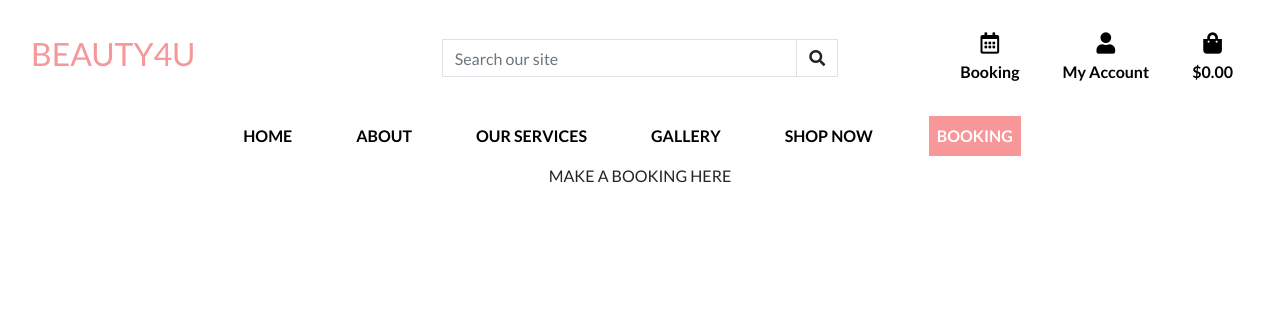
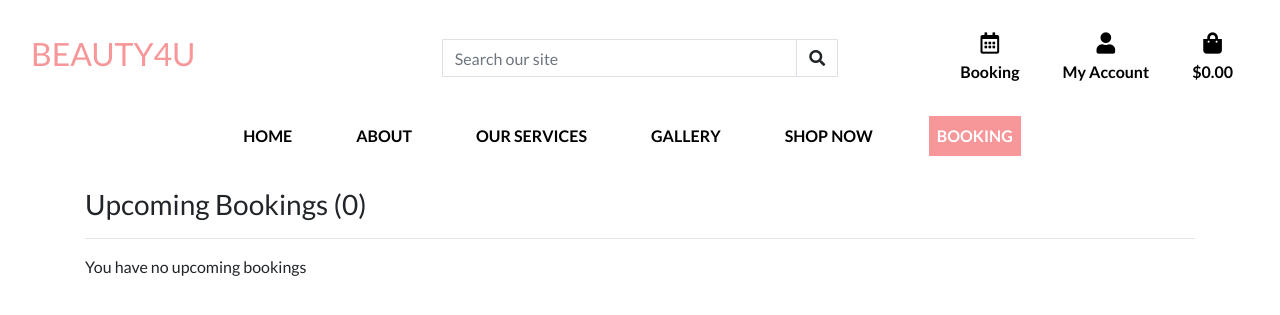
Before and after one commit to Code-Institute-Submissions/beauty4u, a Django app: page /booking/ in a window 1280 px wide. Shown: the top 315 px of the page. Run offline with Django 3.2, Linux system fonts and the light colour scheme; the visitor is signed in with stand-in values (Sample User, id 1); data comes from the database, SQL or seed files in the repository; some libraries are stand-ins or nearby versions.

Commit message:
added new field to bookings model - Tested creating and displaying bookings based on username - Added user log in needed for booking page

```diff
--- a/booking/models.py
+++ b/booking/models.py
@@ -32,10 +32,10 @@ class Bookings(models.Model):
     class Meta:
         verbose_name_plural = "Bookings"
 
-    customer_name = models.CharField(max_length=254)
-    booking_made = models.DateTimeField(auto_now=True)
-    service = models.CharField(max_length=254)
-    time = models.CharField(max_length=254)
+    username = models.CharField(max_length=254, null=True, blank=True)
+    customer_name = models.CharField(max_length=254, null=True, blank=True)
+    service = models.CharField(max_length=254, null=True, blank=True)
+    time = models.CharField(max_length=254, null=True, blank=True)
 
 
     def __str__(self):
--- a/booking/templates/booking/booking.html
+++ b/booking/templates/booking/booking.html
@@ -10,5 +10,24 @@
 {% endblock %}
 
 {% block content %}
-<p class="text-center">MAKE A BOOKING HERE</p>
+<!--If the user has upcoming bookings-->
+<div class="container mt-4">
+    <div class="row">
+        <div class="col-12">
+        <h3>Upcoming Bookings ({{ bookings|length}})</h3>
+        <hr/>
+        <!--Check if the user has any bookings against there user name-->
+        {% if bookings %}
+        {% for booking in bookings %}
+        {{ booking.customer_name }}
+        {{ booking.service }}
+        {{ booking.time }}
+        <hr/>
+        {% endfor %}
+        {% else %}
+        <p>You have no upcoming bookings</p>
+        {% endif %}
+        </div>
+    </div>
+</div>
 {% endblock %}
--- a/booking/views.py
+++ b/booking/views.py
@@ -1,6 +1,29 @@
-from django.shortcuts import render
+from django.shortcuts import render, get_object_or_404, redirect, reverse
+from django.contrib.auth.decorators import login_required
+from django.db.models import Q
+from .models import Bookings
 
+""" Login Required to view this app - if not logged in - redirect to login"""
+@login_required(login_url='/accounts/login/')
 # Create your views here.
 def booking (request):
-    context =  {}
+
+    username = request.user.username
+    bookings = Bookings.objects.all()
+
+    new_booking = Bookings(username="dkoneill", customer_name="David O Neill", service="Blow Dry", time="3pm")
+    new_booking.save()
+
+    if not request.user.is_authenticated:
+        return redirect(reverse('accounts/login'))
+
+
+    queries = Q(username__icontains= request.user.username)
+    bookings = bookings.filter(queries)
+
+
+    context =  {
+        'bookings': bookings,
+        'username': username
+    }
     return render(request, 'booking/booking.html', context)
--- a/static/css/base.css
+++ b/static/css/base.css
@@ -96,7 +96,10 @@ line-height: 30px;
 }
 
 
+.message-container {
+margin-top: 164px !important;
 
+}
 
 
 
@@ -117,6 +120,8 @@ right: 0;
 z-index: 19999;
 }
 
+
+
 .header-container {
 padding-top: 164px;
 }
--- a/templates/base.html
+++ b/templates/base.html
@@ -71,10 +71,10 @@ Organise in blocks to extend or replace as necessary
                 <ul class="list-inline list-unstyled text-center text-lg-right my-0 pr-lg-3">
                     <!--Bookings-->
                     <li class="list-inline-item">
-                        <a class="nav-link text-black" href="">
+                        <a class="nav-link text-black" href="{% url 'booking' %}">
                             <div class="text-center">
                                 <div class="mb-1"><i class="far fa-calendar-alt fa-lg"></i></div>
-                                <p class="my-0">
+                               <p class="my-0">
                                    Booking
                                 </p>
                             </div>
```
Also changed, not shown: booking/migrations/0002_auto_20201013_1722.py (added).
